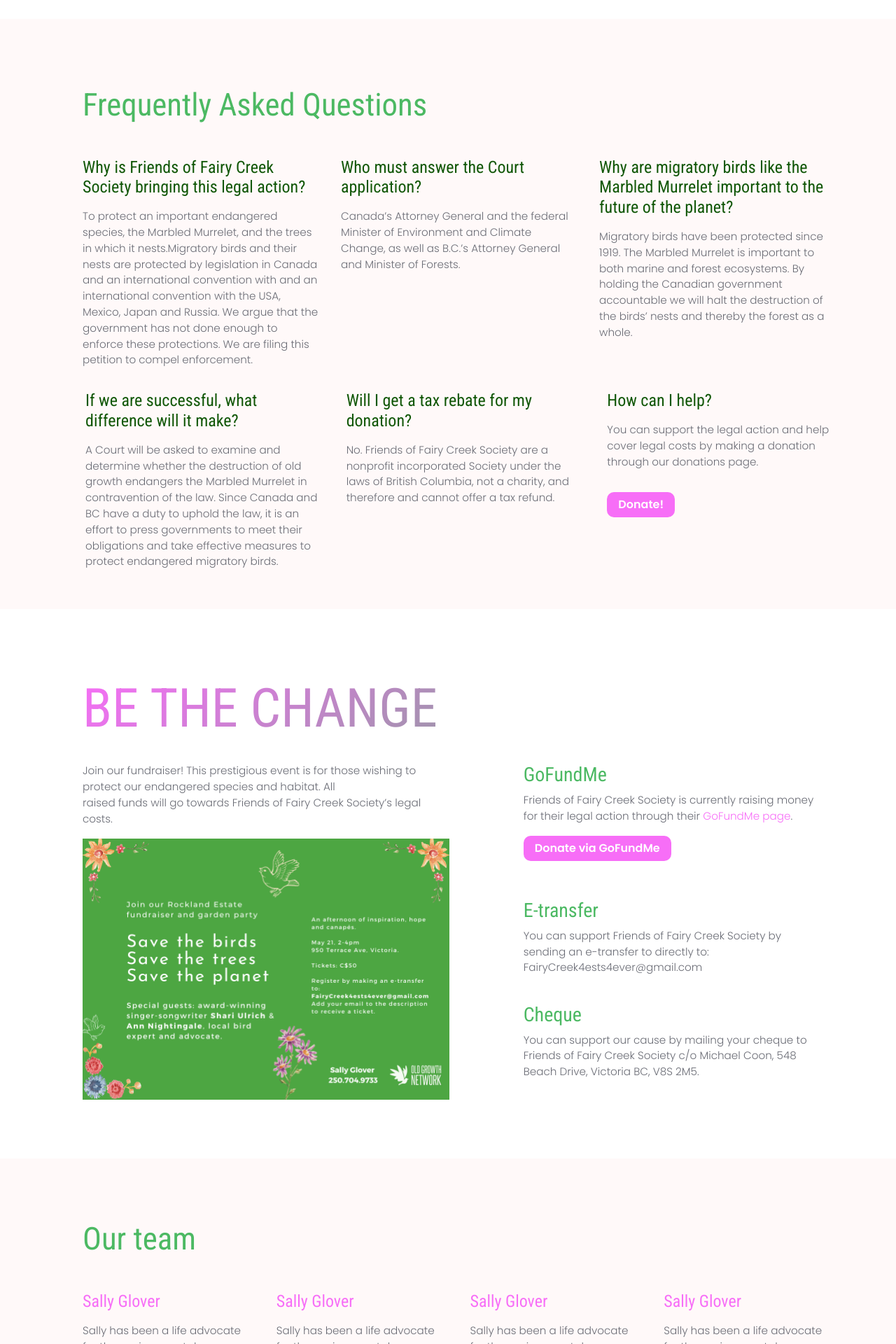
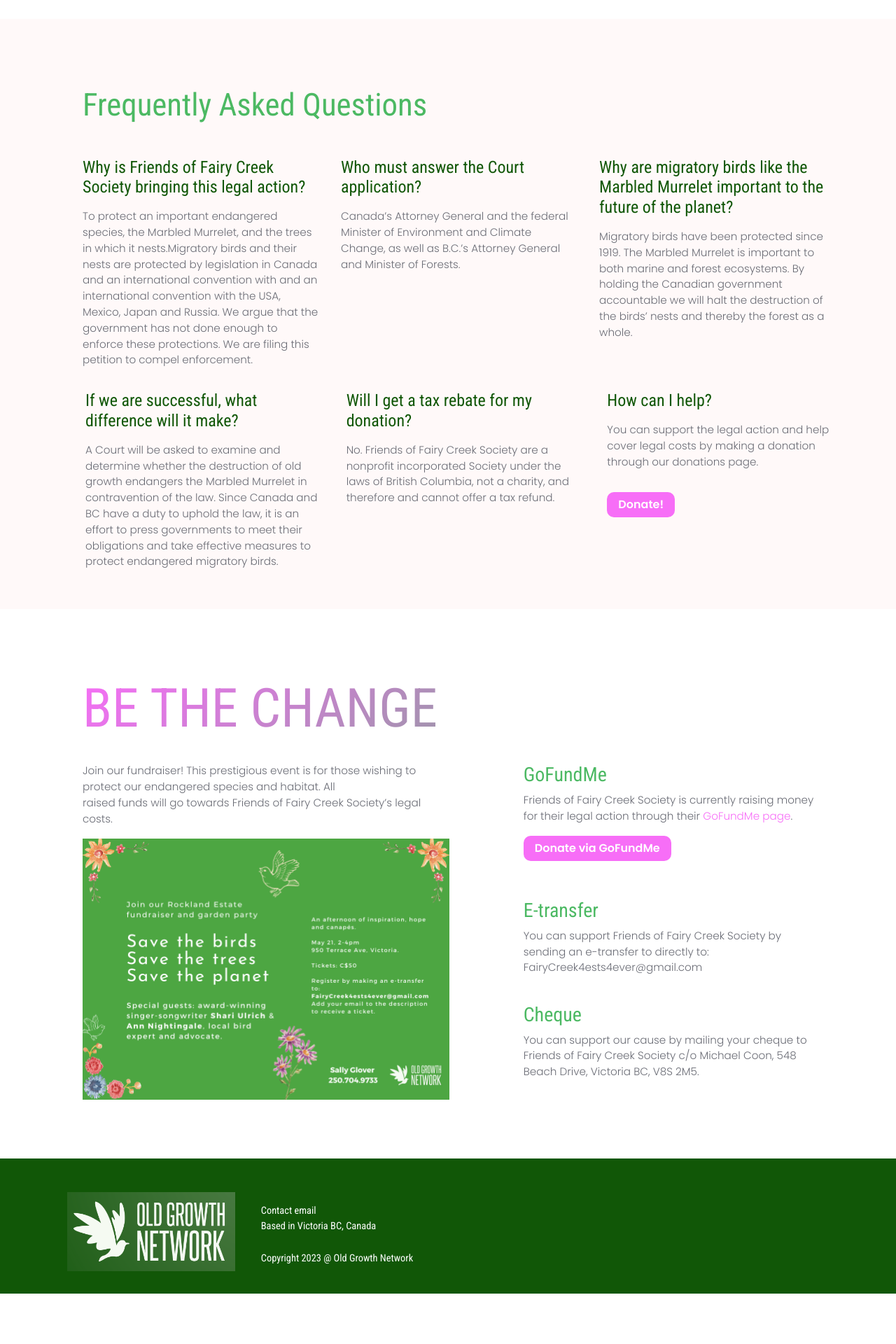
Before and after one commit to OldGrowthNetwork/ogn_website, a Flask app: page / in a window 1280 px wide. Shown: the part 1920-3840 px from the top of the page at 70% size. After the commit the page ends 3768 px from the top, so only its background shows below. Run offline with Flask 3, Linux system fonts and the light colour scheme; some libraries are stand-ins or nearby versions.

Commit message:
remove team page for now

```diff
--- a/templates/index.html
+++ b/templates/index.html
@@ -5,33 +5,11 @@
   <h1>{% block title %}Old Growth Network{% endblock %}</h1>
 {% endblock %}
 
-
+{% block navbar %}
+    {% include 'navigation.html'%}
+{% endblock %}
 
 {% block content %}
-  <nav class="navbar navbar-expand-lg my-navbar navbar-light fixed-top">
-                <a class="navbar-brand" href="/">
-                    <img src="{{ url_for('static', filename='./assets/logo.png') }}" alt="" class="d-inline-block align-text-top img-logo"/></a>
-                <button class="navbar-toggler " type="button" data-toggle="collapse" data-target="#navbarSupportedContent" aria-controls="navbarSupportedContent" aria-expanded="false" aria-label="Toggle navigation">
-                <span class="navbar-toggler-icon"></span>
-                </button>
-
-                <div class="collapse navbar-collapse" id="navbarSupportedContent">
-                <ul class="navbar navbar-nav ml-auto order-0">
-                    <li  class="nav-item px-3">
-                    <a class="nav-link active" href="#about">About us</a>
-                    </li>
-                    <li  class="nav-item px-3">
-                    <a class="nav-link" href="#faq">FAQ</a>
-                    </li>
-                    <li  class="nav-item px-3">
-                        <a class="nav-link" href="#support">Support us</a>
-                    </li>
-                    <li  class="nav-item px-3">
-                        <a class="nav-link" href="#team">Team</a>
-                    </li>
-                </ul>
-                </div>
-            </nav>
 
 <section class="hero-bg">
 <div class="container mb-md-4 mb-1">
@@ -144,35 +122,6 @@
         </div>
     </section>
 
-     <!-- TEAM -->
-<section class="bg-rose pt-md-3 pb-md-4" id="team">
-      <div class="container mt-4 pt-5 pl-md-5">
-          <h1 class="mb-5">Our team</h1>
-            <div class="row">
-                <div class="col-md-3 mr-md- mb-3">
-                    <h4  class="mb-3"><a target="_blank" href="">Sally Glover</a></h4>
-                    <p>Sally has been a life advocate for the environmental movement. She has contributed to the wellness and sustainability of communities nationally and internationally, as an educator, psychologist and a business coach. She had a 6 year stint as co-chair of Victoria’s Values-based Business Network, sharing Green ideas to local businesses. She has produced and fundraised for many environmental causes, notably the first Fairy Creek rally, 2 Fest Music for the Environment and The Ocean Foundation.</p>
-                </div>
-                  <div class="col-md-3 mr-md- mb-3">
-                    <h4  class="mb-3"><a target="_blank" href="">Sally Glover</a></h4>
-                    <p>Sally has been a life advocate for the environmental movement. She has contributed to the wellness and sustainability of communities nationally and internationally, as an educator, psychologist and a business coach. She had a 6 year stint as co-chair of Victoria’s Values-based Business Network, sharing Green ideas to local businesses. She has produced and fundraised for many environmental causes, notably the first Fairy Creek rally, 2 Fest Music for the Environment and The Ocean Foundation.</p>
-                </div>
-                  <div class="col-md-3 mr-md- mb-3">
-                    <h4  class="mb-3"><a target="_blank" href="">Sally Glover</a></h4>
-                    <p>Sally has been a life advocate for the environmental movement. She has contributed to the wellness and sustainability of communities nationally and internationally, as an educator, psychologist and a business coach. She had a 6 year stint as co-chair of Victoria’s Values-based Business Network, sharing Green ideas to local businesses. She has produced and fundraised for many environmental causes, notably the first Fairy Creek rally, 2 Fest Music for the Environment and The Ocean Foundation.</p>
-                </div>
-                  <div class="col-md-3 mr-md- mb-3">
-                    <h4  class="mb-3"><a target="_blank" href="">Sally Glover</a></h4>
-                    <p>Sally has been a life advocate for the environmental movement. She has contributed to the wellness and sustainability of communities nationally and internationally, as an educator, psychologist and a business coach. She had a 6 year stint as co-chair of Victoria’s Values-based Business Network, sharing Green ideas to local businesses. She has produced and fundraised for many environmental causes, notably the first Fairy Creek rally, 2 Fest Music for the Environment and The Ocean Foundation.</p>
-                </div>
-            </div>
-        </div>
-    </section>
-
-
-
-
-
 
        {% include "footer.html" %}
 {% endblock %}
--- a/templates/navigation.html
+++ b/templates/navigation.html
@@ -1,5 +1,4 @@
-
-            <nav class="navbar navbar-expand-lg my-navbar navbar-light fixed-top">
+<nav class="navbar navbar-expand-lg my-navbar navbar-light fixed-top">
                 <a class="navbar-brand" href="/">
                     <img src="{{ url_for('static', filename='./assets/logo.png') }}" alt="" class="d-inline-block align-text-top img-logo"/></a>
                 <button class="navbar-toggler " type="button" data-toggle="collapse" data-target="#navbarSupportedContent" aria-controls="navbarSupportedContent" aria-expanded="false" aria-label="Toggle navigation">
@@ -7,24 +6,16 @@
                 </button>
 
                 <div class="collapse navbar-collapse" id="navbarSupportedContent">
-                <ul class="navbar-nav ml-auto order-0">
-                    <li id="about" class="nav-item px-3">
+                <ul class="navbar navbar-nav ml-auto order-0">
+                    <li  class="nav-item px-3">
                     <a class="nav-link active" href="#about">About us</a>
                     </li>
-                    <li id="faq" class="nav-item px-3">
+                    <li  class="nav-item px-3">
                     <a class="nav-link" href="#faq">FAQ</a>
                     </li>
-                    <li id="support" class="nav-item px-3">
+                    <li  class="nav-item px-3">
                         <a class="nav-link" href="#support">Support us</a>
-                    </li>
-                    <li id="team" class="nav-item px-3">
-                        <a class="nav-link" href="#team">Team</a>
                     </li>
                 </ul>
                 </div>
             </nav>
-
-            <script>
-
-
-            </script>
```
Also changed, not shown: 1 other file.
